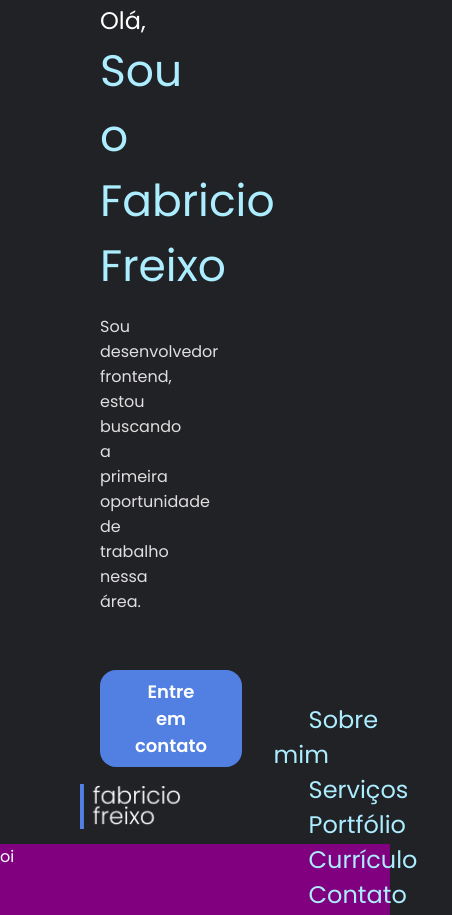
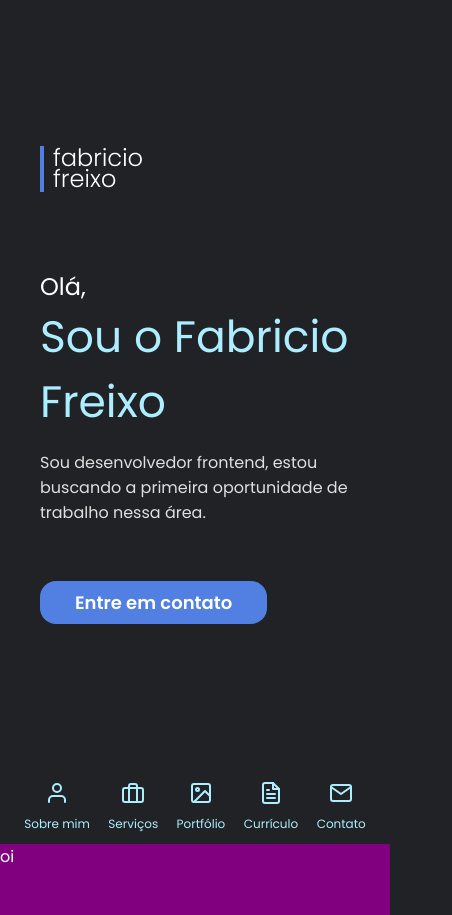
Before and after one commit to Freixofabricio/Portfolio, a plain HTML site: page index.html in a window 390 px wide. Shown: the top 915 px of the page, 452 px wide, since content can reach past the window. Drawn offline with nearby package versions, Linux system fonts and the light colour scheme.

Commit message:
Responsividade do Header

```diff
--- a/index.html
+++ b/index.html
@@ -6,10 +6,12 @@
     <meta name="viewport" content="width=device-width, initial-scale=1.0">
     <title>Fabricio Freixo</title>
     <link rel="stylesheet" href="style.css">
+    <script src="https://unpkg.com/feather-icons"></script>
 </head>
 <body>
     <header>
         <div class="container">
+            <img src="assets/logo.png" alt="logo">
             <h2>Olá,</h2>
             <h1>Sou o Fabricio Freixo</h1>
             <p>Sou desenvolvedor frontend, estou buscando a primeira oportunidade de trabalho nessa área.</p>
@@ -19,17 +21,19 @@
         <nav>
             <img src="assets/logo.png" alt="logo">
           <ul>
-              <a href="">Sobre mim</a>
-              <a href="">Serviços</a>
-              <a href="">Portfólio</a>
-              <a href="">Currículo</a>
-              <a href="">Contato</a>
+              <a href=""><i data-feather="user"></i>Sobre mim</a>
+              <a href=""><i data-feather="briefcase"></i>Serviços</a>
+              <a href=""><i data-feather="image"></i>Portfólio</a>
+              <a href=""><i data-feather="file-text"></i>Currículo</a>
+              <a href=""><i data-feather="mail"></i>Contato</a>
           </ul>
         </nav>
+    <section>oi</section>
 
 
 
-
-    <section>oi</section>
+    <script>
+        feather.replace()
+      </script>
 </body>
 </html>
--- a/style.css
+++ b/style.css
@@ -62,6 +62,10 @@ header .container {
     padding: 0 100px;
 }
 
+header .container img {
+    display: none;
+}
+
 header .container h1 {
     color: var(--green);
 }
@@ -76,7 +80,7 @@ nav {
     justify-content: space-between;
     height: var(--menu-height);
     background: var(--bg-dark);
-    padding: 0 80px;
+    padding: 0 100px;
     position: sticky;
     top: 0;
 }
@@ -87,16 +91,84 @@ nav img {
 
 nav ul {
     font-size: 18px;
+    width: 100%;
+    display: flex;
+    justify-content: space-around;
 }
 
 nav ul a {
     font-size: 24px;
     color: var(--green);
     text-decoration: none;
-    margin: 0 35px;
+}
+
+nav ul a svg {
+    display: none;
 }
 
 section {
     height: 1500px;
     background: purple;
 }
+
+/* RESPONSIVIDADE */
+
+
+/* small desktop */
+
+@media (max-width: 1000px) {
+    header .container {
+        width: 100%;
+    }
+
+    nav ul a {
+        font-size: 18px;
+    }
+
+    nav {
+        padding: 0 30px;
+    }
+}
+
+/* tablete */
+
+@media (max-width: 767px) {
+
+    header .container img {
+        display: inline;
+        margin-bottom: 70px;
+    }
+
+    nav img {
+        display: none;
+    }
+
+    nav ul {
+        padding: 0;
+    }
+
+    nav ul a {
+        font-size: 16px;
+    }
+}
+
+/* celular */
+
+@media (max-width: 480px) {
+    header .container {
+        padding: 0 40px;
+    }
+
+    nav {
+        padding: 0 15px;
+    }
+
+    nav ul a {
+        font-size: 12px;
+    }
+
+    nav ul a svg {
+        display: block;
+        margin: 0 auto 10px;
+    }
+}
```
